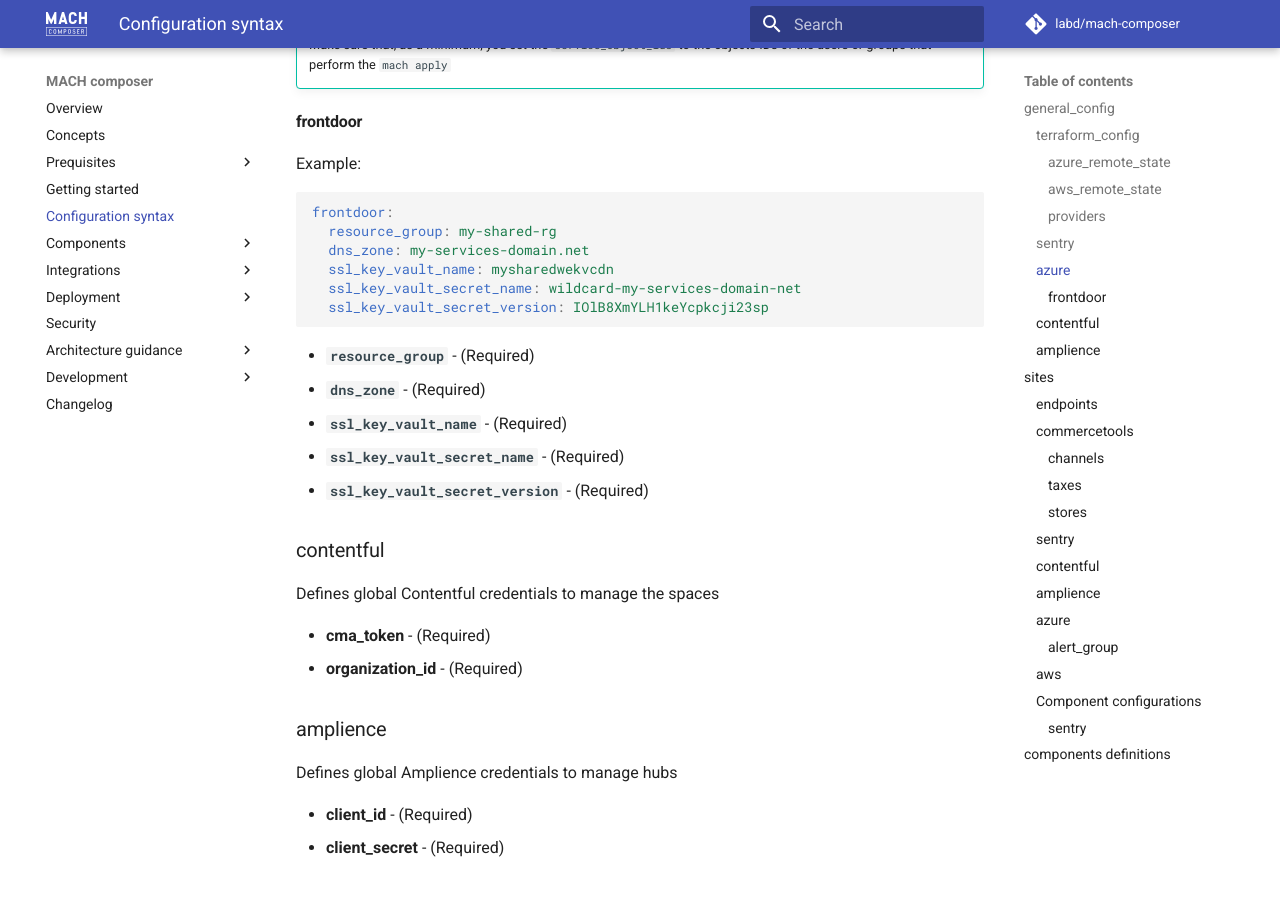
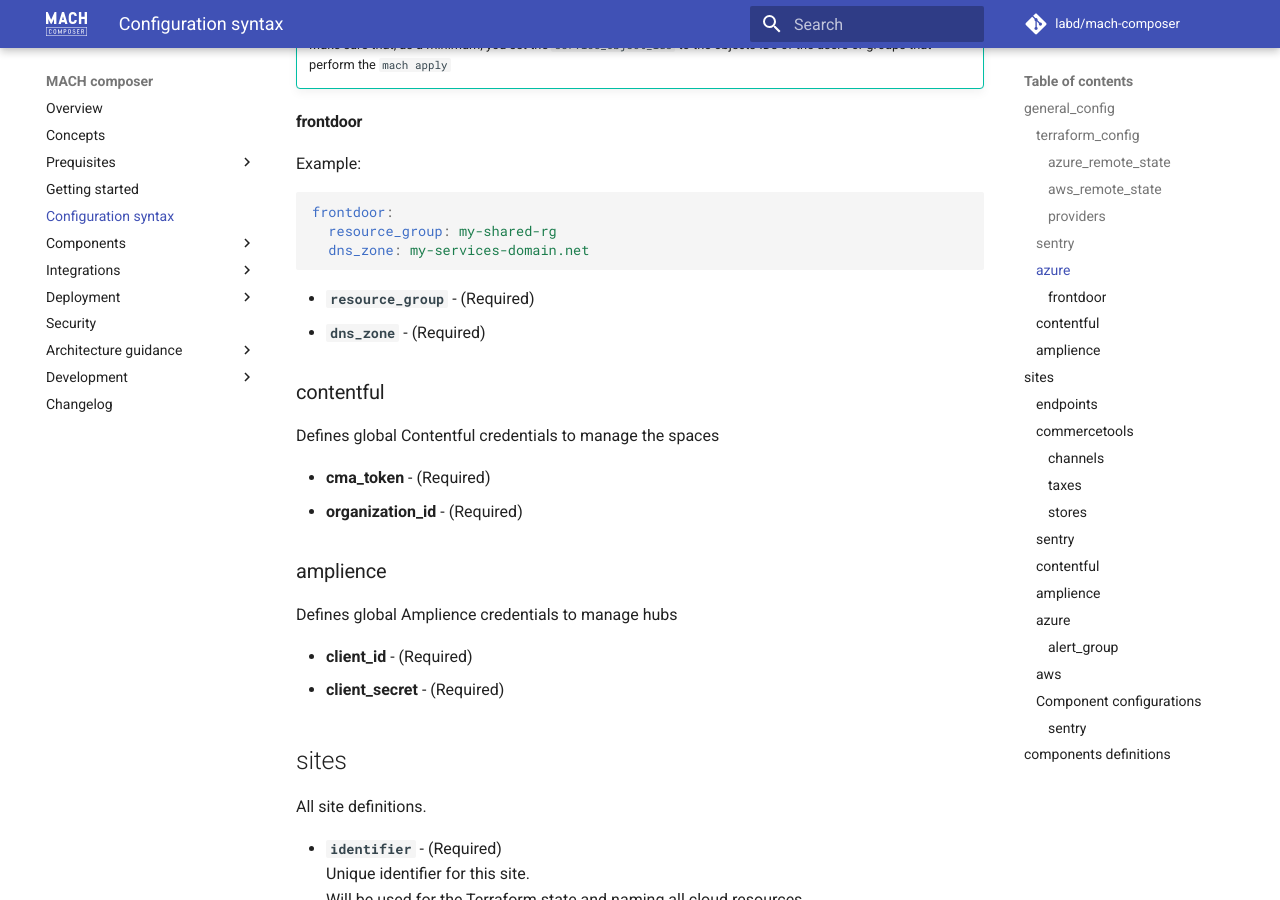
Before and after one commit to mach-composer/mach-composer-cli, an MkDocs documentation site: the page built from docs/src/syntax.md, in a window 1280 px wide and 900 px high, scrolled down 4129 px. Built offline with MkDocs 1.6.1 and Material for MkDocs 9.7.7, drawn with Linux system fonts in a browser that asks for light colours; a script that is not in the unit is left out; comment, search, counter and statistics services are not loaded.

Commit message:
Simplified Frontdoor setup by using self-provisioned TLS/SSL certs

````diff
--- a/docs/src/syntax.md
+++ b/docs/src/syntax.md
@@ -172,17 +172,10 @@
 frontdoor:
   resource_group: my-shared-rg
   dns_zone: my-services-domain.net
-  ssl_key_vault_name: mysharedwekvcdn
-  ssl_key_vault_secret_name: wildcard-my-services-domain-net
-  ssl_key_vault_secret_version: IOlB8XmYLH1keYcpkcji23sp
 ```
 
 - **`resource_group`** - (Required)
 - **`dns_zone`** - (Required)
-- **`ssl_key_vault_name`** - (Required)
-- **`ssl_key_vault_secret_name`** - (Required)
-- **`ssl_key_vault_secret_version`** - (Required)
-
 
 ### contentful
 Defines global Contentful credentials to manage the spaces
````
Also changed, not shown: 6 other files.
